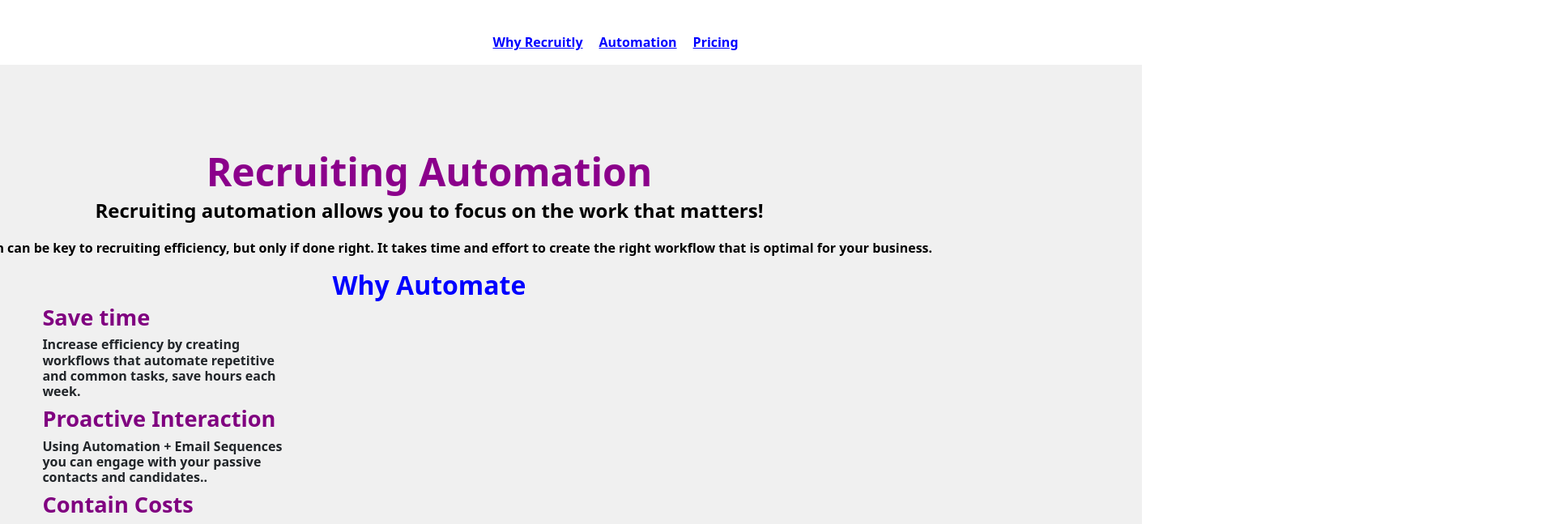
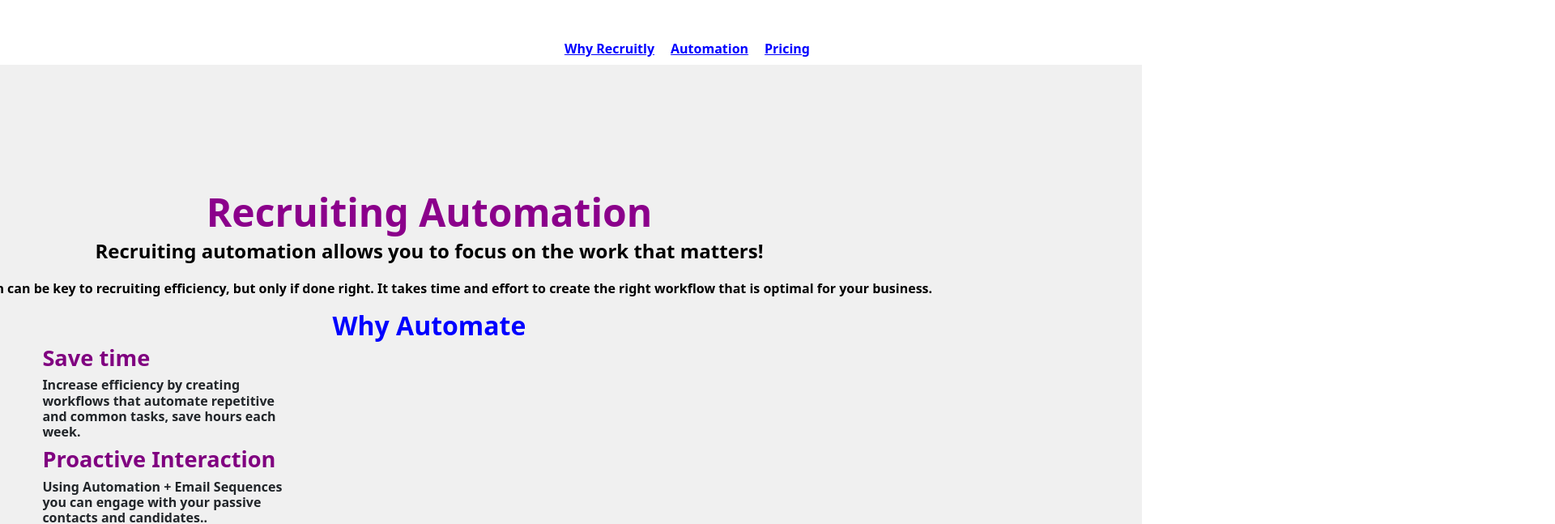
Before and after one commit to Yugandhar182/website_new, a Svelte app: page /automation in a window 1280 px wide. Shown: the top 647 px of the page at 81% size, 1920 px wide, since content can reach past the window. Built offline with nearby package versions, Linux system fonts and the light colour scheme.

Commit message:
Update recruitingautomation.svelte

```diff
--- a/src/recruitingautomation.svelte
+++ b/src/recruitingautomation.svelte
@@ -1,4 +1,3 @@
-
 <script>
     import 'bootstrap/dist/css/bootstrap.min.css';
     import { Link } from "svelte-routing";
@@ -7,6 +6,7 @@
 
     let isPopupOpen = false;
     const dispatch = createEventDispatcher();
+
     function openWhyRecruitlyPopup() {
       isPopupOpen = true;
     }
@@ -14,12 +14,14 @@
     function closePopup() {
       isPopupOpen = false;
     }
+
     dispatch('openWhyRecruitlyPopup', { closePopup });
+  </script>
 
-  </script>
   {#if isPopupOpen}
     <Popup {closePopup} />
   {/if}
+
   <section class="recruiting-automation-section">
     <div class="links">
       <nav>
@@ -27,21 +29,17 @@
           <a on:click={openWhyRecruitlyPopup} class="why-recruitly-anchor" style="color: blue; font-weight: 700;">Why Recruitly</a>
           <span class="spacer"></span>
           <li><Link to="/automation" style="color:blue; font-weight: 700;">Automation</Link></li>
-
+          <span class="spacer"></span>
           <li><Link to="/pricing" style="color:blue; font-weight: 700;">Pricing</Link></li>
-
         </ul>
       </nav>
     </div>
     <div class="automation-component">
-
       <div class="hero-section">
         <h2 style="color: darkmagenta;">Recruiting Automation</h2>
         <p style="color:black; font-weight: 700;">Recruiting automation allows you to focus on the work that matters!</p>
         <p1 style="color:black; font-weight: 600;">Automation can be key to recruiting efficiency, but only if done right.</p1>
         <p2 style="color:black; font-weight: 600;">It takes time and effort to create the right workflow that is optimal for your business.</p2>
-
-
       </div>
       <h style="color:blue; ">Why Automate</h>
       <section class="testimonials-section">
@@ -66,7 +64,7 @@
                 <div class="feature-card">
                   <i class="fa fa-users"></i>
                   <h3 style="color:purple; font-weight:600;">Contain Costs</h3>
-                  <h6>Automating redundant recruiting activities reduces the need for extensive labour.</h6>
+                  <h6>Automating redundant recruiting activities reduces the need for extensive labor.</h6>
                 </div>
               </div>
               <div class="col-md-4">
@@ -83,25 +81,20 @@
                   <h6>Executing recurring activities on a daily basis gets mundane and monotonous for employees.</h6>
                 </div>
               </div>
-
-
+            </div>
           </div>
         </table>
       </section>
-
     </div>
-
   </section>
 
-
   <style>
-
     .spacer {
       margin: 0 10px;
     }
     .hero-section {
     text-align: center;
-    margin-top: -1000px;
+    margin-top: -900px;
     margin-bottom: 10px;
   }
   .recruiting-automation-section h{
@@ -132,6 +125,10 @@
     font-size: 1rem;
    }
 
+
+
+
+
     body {
       margin: 0;
       padding: 0;
@@ -139,6 +136,7 @@
     }
 
     .automation-component {
+       margin-top:5vh;
       width: 220vh;
       height:250vh;
       display: flex;
@@ -151,6 +149,9 @@
       margin-right: -50vh;
     }
 
+    .why-recruitly-anchor {
+	  cursor: pointer;
+	}
 
 
 
@@ -164,10 +165,13 @@
       font-size: 10px;
       margin-bottom: 5px;
     }
+
     .links {
     display: flex;
-    justify-content: center;
-    margin-right: -2000px;
+    justify-content: flex-end;
+    position: absolute;
+    top:8px;
+    right: 10px;
   }
 
   .links ul {
@@ -177,6 +181,8 @@
   }
 
   .links li {
-    margin-right: 20px;
+    margin-right: 0px;
   }
+
+
   </style>
```
Lines whose indentation alone changed are shown as unchanged.
